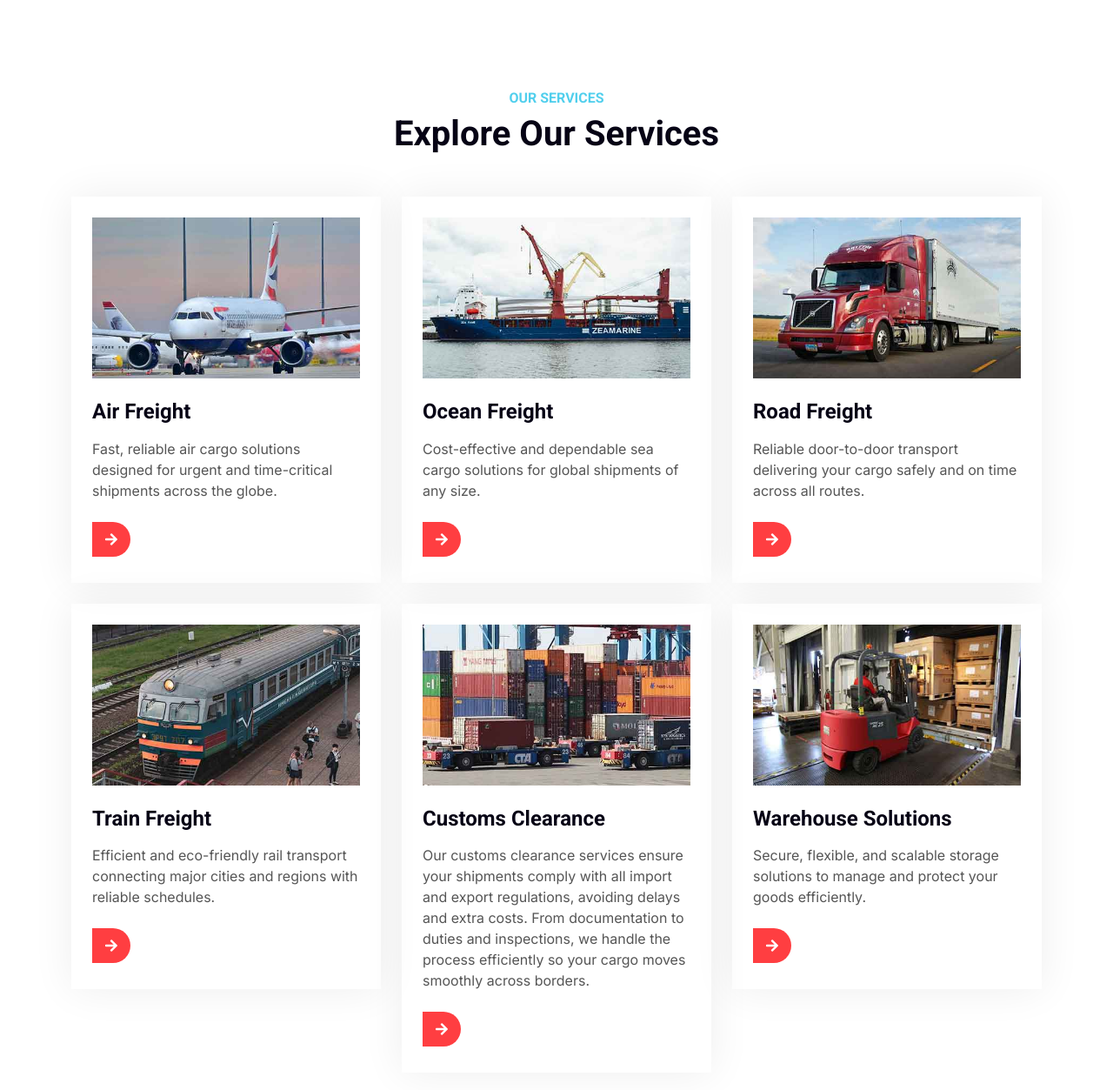
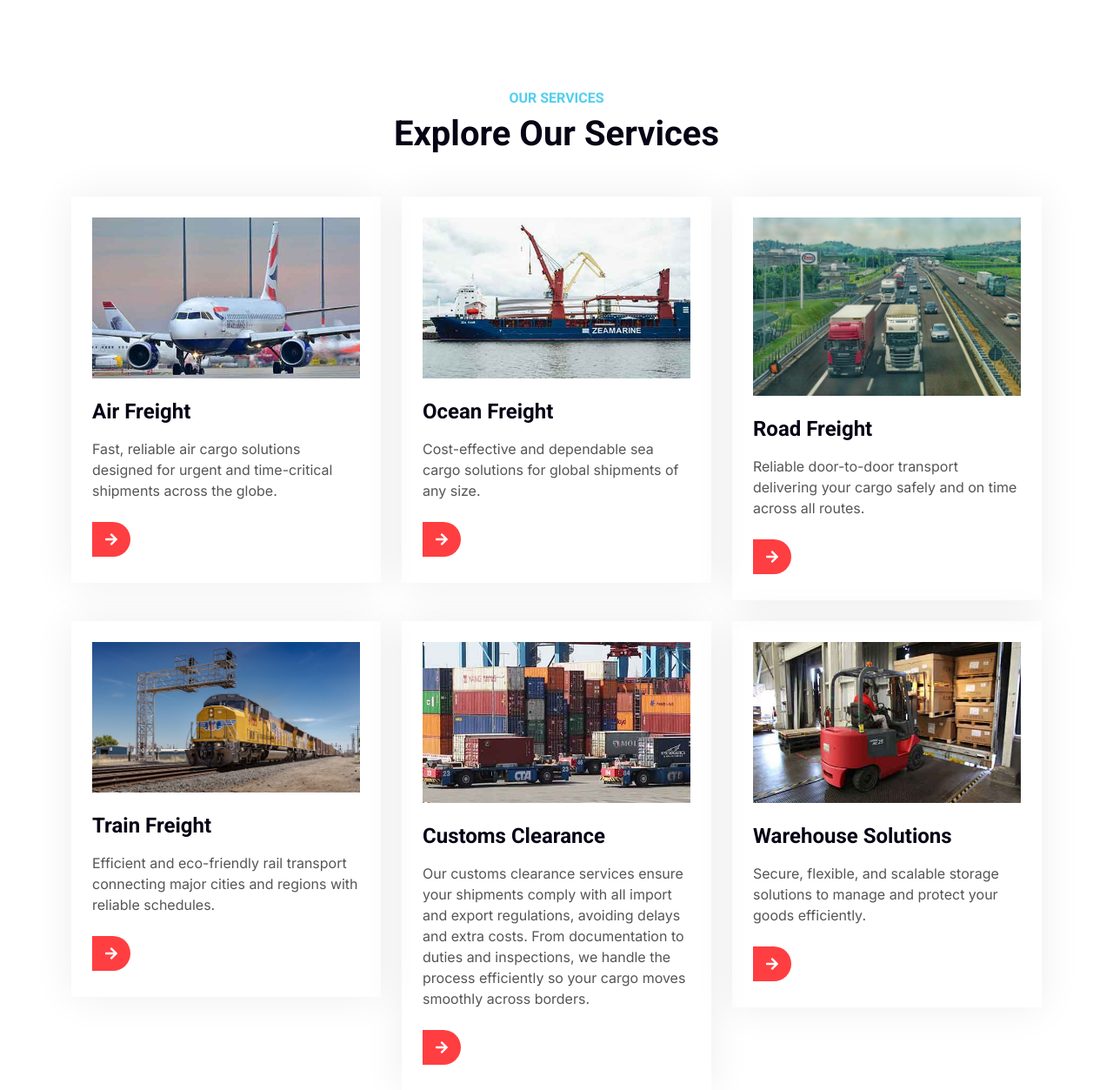
Before and after one commit to Emmanuel-MG254/tracerapp, a Django app: page / in a window 1280 px wide. Shown: the part 2443-3696 px from the top of the page at 87% size. Run offline with Django 5.2, Linux system fonts and the light colour scheme; some libraries are stand-ins or nearby versions.

Commit message:
INITIAL COMMIT

```diff
--- a/tracer/templates/index.html
+++ b/tracer/templates/index.html
@@ -224,7 +224,7 @@
                 <div class="col-md-6 col-lg-4 wow fadeInUp" data-wow-delay="0.7s">
                     <div class="service-item p-4">
                         <div class="overflow-hidden mb-4">
-                            <img class="img-fluid" src="{% static 'img/service-3.jpg' %}" alt="">
+                            <img class="img-fluid" src="{% static 'img/service-22.jpg' %}" alt="">
                         </div>
                         <h4 class="mb-3">Road Freight</h4>
                         <p>Reliable door-to-door transport delivering your cargo safely and on time across all routes.</p>
@@ -234,7 +234,7 @@
                 <div class="col-md-6 col-lg-4 wow fadeInUp" data-wow-delay="0.3s">
                     <div class="service-item p-4">
                         <div class="overflow-hidden mb-4">
-                            <img class="img-fluid" src="{% static 'img/service-4.jpg' %}" alt="">
+                            <img class="img-fluid" src="{% static 'img/service-23.jpg' %}" alt="">
                         </div>
                         <h4 class="mb-3">Train Freight</h4>
                         <p>Efficient and eco-friendly rail transport connecting major cities and regions with reliable schedules.</p>
--- a/tracer/templates/service.html
+++ b/tracer/templates/service.html
@@ -121,7 +121,7 @@
                 <div class="col-md-6 col-lg-4 wow fadeInUp" data-wow-delay="0.7s">
                     <div class="service-item p-4">
                         <div class="overflow-hidden mb-4">
-                            <img class="img-fluid" src="{% static 'img/service-3.jpg' %}" alt="">
+                            <img class="img-fluid" src="{% static 'img/service-22.jpg' %}" alt="">
                         </div>
                         <h4 class="mb-3">Road Freight</h4>
                         <p>Reliable door-to-door transport delivering your cargo safely and on time across all routes.</p>
@@ -131,7 +131,7 @@
                 <div class="col-md-6 col-lg-4 wow fadeInUp" data-wow-delay="0.3s">
                     <div class="service-item p-4">
                         <div class="overflow-hidden mb-4">
-                            <img class="img-fluid" src="{% static 'img/service-4.jpg' %}" alt="">
+                            <img class="img-fluid" src="{% static 'img/service-23.jpg' %}" alt="">
                         </div>
                         <h4 class="mb-3">Train Freight</h4>
                         <p>Efficient and eco-friendly rail transport connecting major cities and regions with reliable schedules.</p>
```
Also changed, not shown: tracer/static/img/service-22.jpg (added), tracer/static/img/service-23.jpg (added), tracer/static/img/service-3.jpg (deleted).
